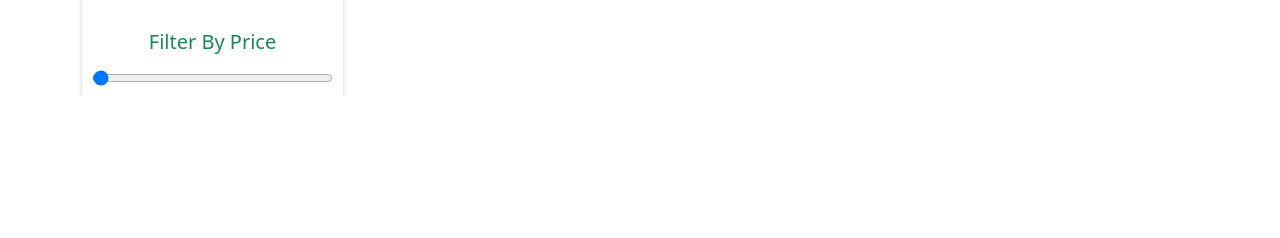
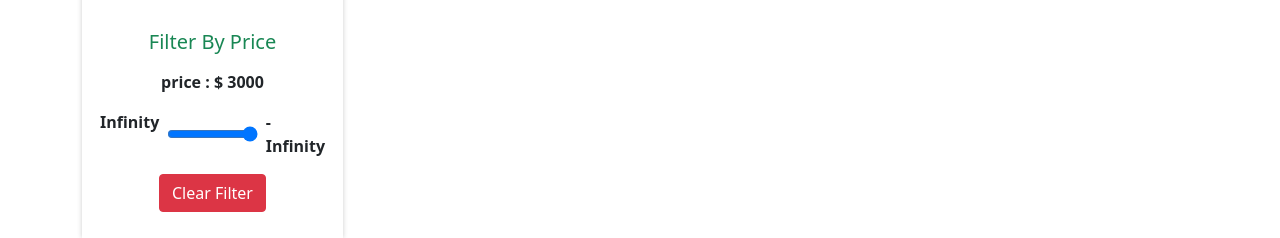
Before and after one commit to MezoAli/E-commerce-using-React-Redux-toolkit-Firebase, a React (Create React App) app: page / in a window 1280 px wide. Shown: the part 913-1151 px from the top of the page. Before the commit the page ends 1009 px from the top, so only its background shows below. Built offline with nearby package versions, Linux system fonts and the light colour scheme; no server answers; the database is empty.

Commit message:
adding filter by price action and clear filters action

```diff
--- a/src/components/filterProducts/FilterProducts.jsx
+++ b/src/components/filterProducts/FilterProducts.jsx
@@ -1,10 +1,13 @@
 import "./FilterProducts.css";
 import { useSelector, useDispatch } from "react-redux";
-import { useState } from "react";
+import { useEffect, useState } from "react";
 import { filterActions } from "../store/filterSlice";
 function FilterProducts() {
 	const products = useSelector((state) => state.products.productsList);
+	const minPrice = useSelector((state) => state.products.minPrice);
+	const maxPrice = useSelector((state) => state.products.maxPrice);
 	const [category, setCategory] = useState("All");
+	const [price, setPrice] = useState(3000);
 	const dispatch = useDispatch();
 
 	const categories = ["All", ...new Set(products.map((cat) => cat.category))];
@@ -13,6 +16,10 @@ function FilterProducts() {
 		setCategory(cat);
 		dispatch(filterActions.filterByCategory({ products, category: cat }));
 	};
+
+	useEffect(() => {
+		dispatch(filterActions.filterByPrice({ products, price }));
+	}, [products, price, dispatch]);
 
 	return (
 		<div className="filter-container">
@@ -31,13 +38,28 @@ function FilterProducts() {
 				);
 			})}
 			<h5 className="text-center text-success mt-5 mb-3">Filter By Price</h5>
-			<input
-				type="range"
-				min="10"
-				max="10000"
-				step="1"
-				className="d-block w-100"
-			/>
+			<p className="text-center fw-bold">price : $ {price}</p>
+			<div className="d-flex">
+				<span className="mx-2 fw-bold">{minPrice}</span>
+				<input
+					type="range"
+					min={minPrice}
+					max={maxPrice}
+					step="1"
+					value={price}
+					className=" w-75"
+					onChange={(e) => setPrice(e.target.value)}
+				/>
+				<span className="mx-2 fw-bold">{maxPrice}</span>
+			</div>
+			<button
+				className="btn btn-danger d-block my-3 m-auto"
+				onClick={() => {
+					dispatch(filterActions.clearFilter(products));
+				}}
+			>
+				Clear Filter
+			</button>
 		</div>
 	);
 }
--- a/src/components/products/Prodcuts.jsx
+++ b/src/components/products/Prodcuts.jsx
@@ -10,7 +10,8 @@ function Products() {
 	const dispatch = useDispatch();
 
 	useEffect(() => {
-		dispatch(productsActions.addProducts({ products: data }));
+		dispatch(productsActions.addProducts(data));
+		dispatch(productsActions.getPriceRange(data));
 	}, [dispatch, data, products]);
 
 	return (
--- a/src/components/store/cartSlice.js
+++ b/src/components/store/cartSlice.js
@@ -23,7 +23,6 @@ const cartSlice = createSlice({
 			toast.success(`${action.payload.title} Added Successfuly to Cart`, {
 				position: toast.POSITION.BOTTOM_LEFT,
 			});
-			console.log(state.cartItems);
 		},
 		removeFromCart: (state, action) => {
 			const filteredArr = state.cartItems.filter((item) => {
--- a/src/components/store/filterSlice.js
+++ b/src/components/store/filterSlice.js
@@ -20,7 +20,6 @@ const filterSlice = createSlice({
 		},
 		filterByCategory(state, action) {
 			const { products, category } = action.payload;
-			console.log(category);
 			let tempProducts = [];
 			if (category === "All") {
 				tempProducts = products;
@@ -32,6 +31,16 @@ const filterSlice = createSlice({
 
 			state.filteredProducts = tempProducts;
 		},
+		filterByPrice(state, action) {
+			const { products, price } = action.payload;
+			const tempProducts = products.filter((item) => {
+				return item.price <= price;
+			});
+			state.filteredProducts = tempProducts;
+		},
+		clearFilter(state, action) {
+			state.filteredProducts = action.payload;
+		},
 	},
 });
 
--- a/src/components/store/productSlice.js
+++ b/src/components/store/productSlice.js
@@ -2,7 +2,8 @@ import { createSlice } from "@reduxjs/toolkit";
 
 const initialState = {
 	productsList: [],
-	filteredProducts: [],
+	minPrice: 0,
+	maxPrice: 0,
 };
 
 const products = createSlice({
@@ -10,17 +11,17 @@ const products = createSlice({
 	initialState,
 	reducers: {
 		addProducts(state, action) {
-			state.productsList = action.payload.products;
+			state.productsList = action.payload;
 		},
-		filterProducts: (state, action) => {
-			state.filteredProducts = state.productsList;
-			const newArr = [...state.productsList].filter(
-				(product) => product.category === action.payload
-			);
-			state.filteredProducts = newArr;
-		},
-		getAllProducts: (state) => {
-			state.filteredProducts = state.productsList;
+		getPriceRange(state, action) {
+			const products = action.payload;
+			const priceArray = [];
+			products.map((item) => {
+				const price = item.price;
+				return priceArray.push(price);
+			});
+			state.minPrice = Math.min(...priceArray);
+			state.maxPrice = Math.max(...priceArray);
 		},
 	},
 });
--- a/src/pages/cart/Cart.jsx
+++ b/src/pages/cart/Cart.jsx
@@ -35,7 +35,6 @@ function Cart() {
 			{cartItems.length === 0 && (
 				<h3 className="text-center text-success my-5">Your cart in empty</h3>
 			)}
-			{console.log(cartItems)}
 			{cartItems.map((product) => {
 				return (
 					<div className="cart-container mb-3" key={product.id}>
--- a/src/pages/checkout/Checkout.jsx
+++ b/src/pages/checkout/Checkout.jsx
@@ -6,7 +6,6 @@ function Checkout() {
 	const { cartTotalBalance } = useSelector((state) => state.cart);
 	return (
 		<>
-			{console.log(cartItems, cartTotalBalance)}
 			<div>
 				<h2 className="text-center mb-2">Checkout Details</h2>
 				<form className="d-block">
@@ -49,9 +48,9 @@ function Checkout() {
 				</form>
 				<div className="items-container">
 					<div>
-						{cartItems.map((item) => {
+						{cartItems.map((item, index) => {
 							return (
-								<div className="single-item">
+								<div key={index} className="single-item">
 									<h6 title={item.title}>
 										product : {item.title.substring(0, 12)}...
 									</h6>
--- a/src/pages/details/Details.jsx
+++ b/src/pages/details/Details.jsx
@@ -41,7 +41,6 @@ function Details() {
 	return (
 		<>
 			<div className="details-card">
-				{console.log(product)}
 				<img src={product.imageURL} alt="productimage" />
 				<div className="card-body">
 					<h4 className="card-title text-center my-3">{product.title}</h4>
```
